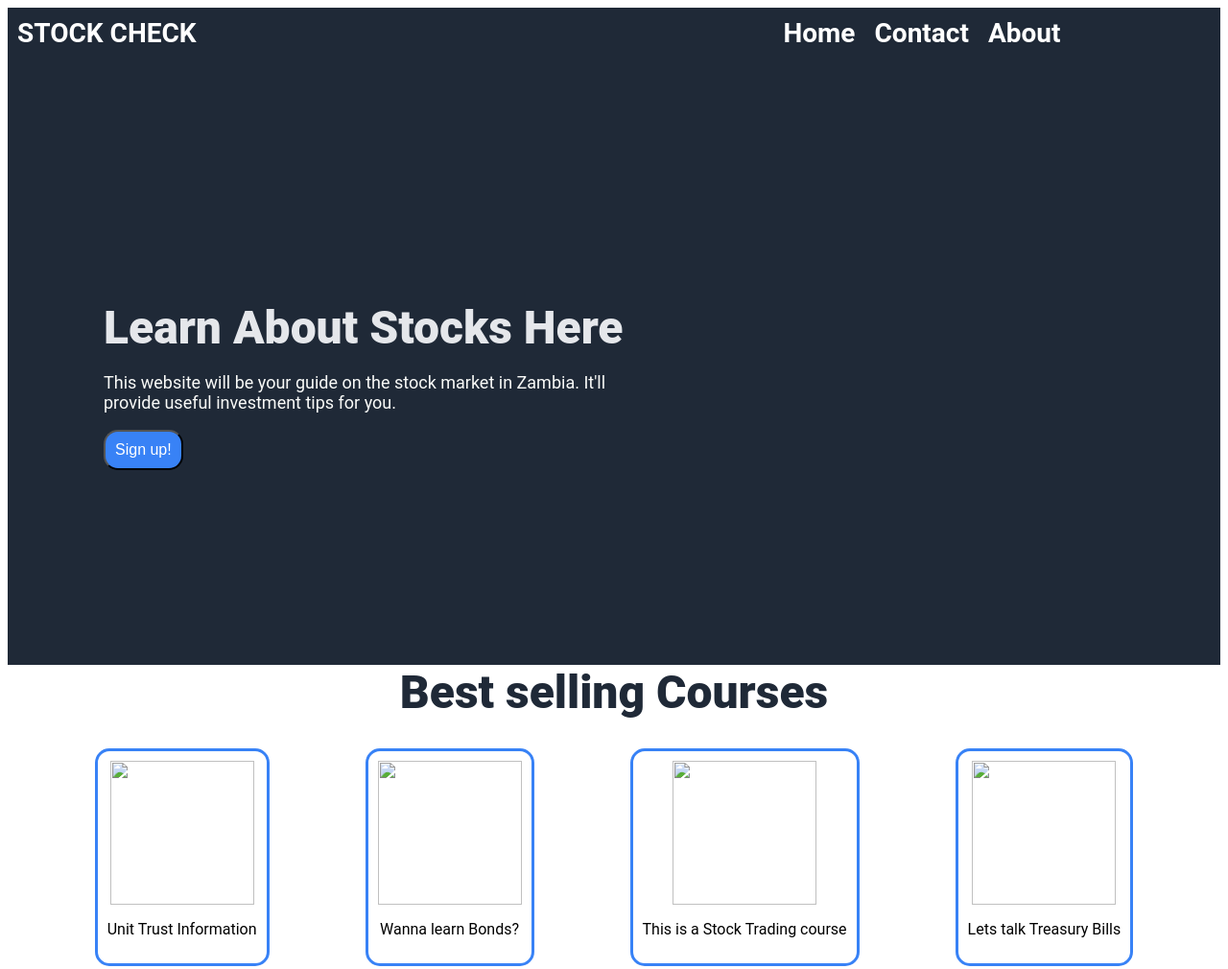
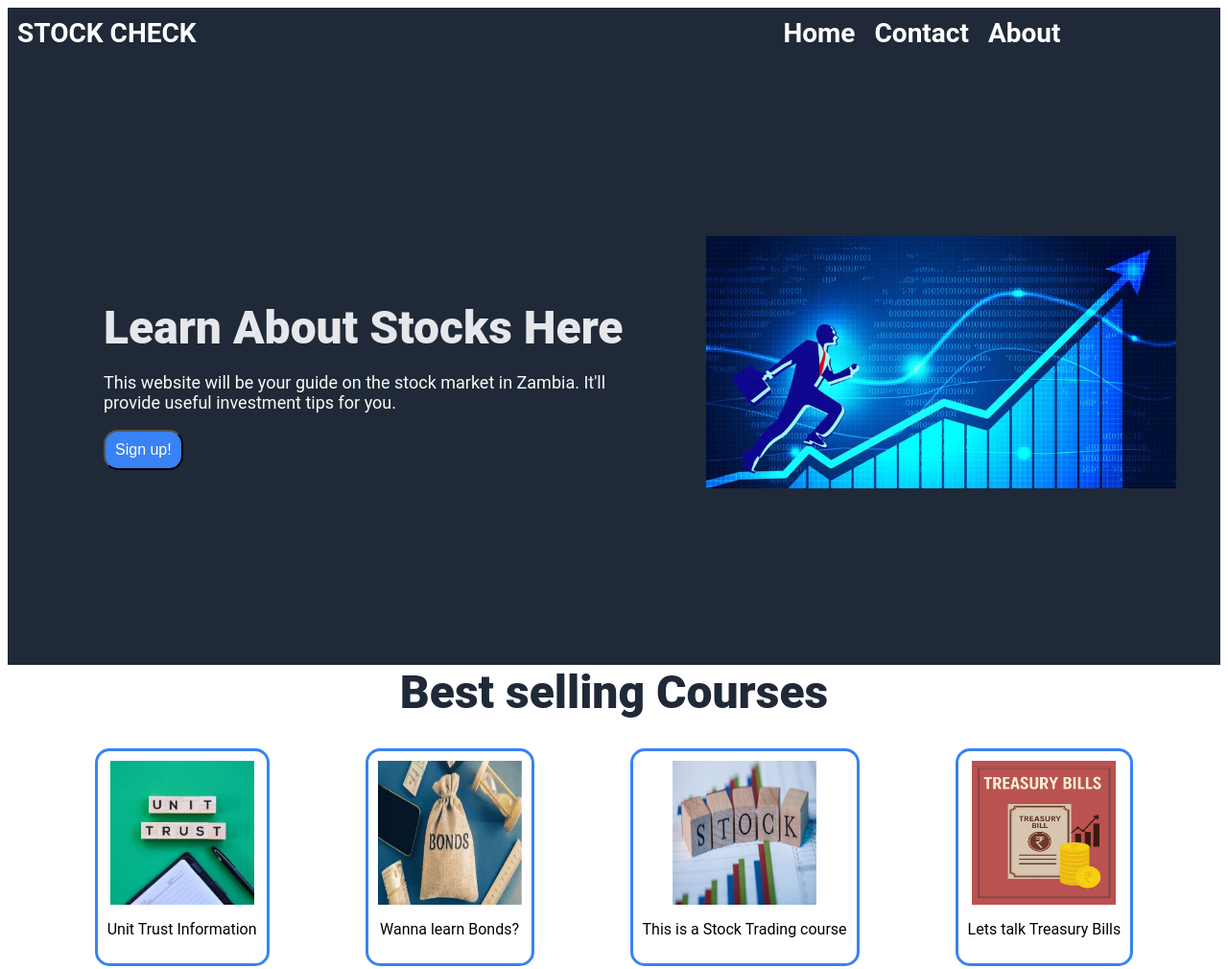
Before and after one commit to Bwite/Landing-Page, a plain HTML site: page index.html in a window 1280 px wide. Shown: the top 1010 px of the page at 96% size. Drawn offline with Linux system fonts and the light colour scheme; the site is published under a folder, as on GitHub Pages, so addresses that start at the root find nothing.

Commit message:
fixed photo error?

```diff
--- a/index.html
+++ b/index.html
@@ -32,7 +32,7 @@
                 <button>Sign up!</button>
             </div>
             <div class="belownav2">
-                <img src="/photos/rising.png" alt="">
+                <img src="photos/rising.png" alt="">
             </div>
         </div>
         <div class="midsection">
@@ -40,19 +40,19 @@
         <div class="cards">
 
             <div class="card">
-                <img src="/photos/unit-trusts.jpg" alt="">
+                <img src="photos/unit-trusts.jpg" alt="">
                 <p> Unit Trust Information</p>
             </div>
             <div class="card">
-                <img src="/photos/bonds2.jpg" alt="">
+                <img src="photos/bonds2.jpg" alt="">
                 <p> Wanna learn Bonds?</p>
             </div>
             <div class="card">
-                <img src="/photos/stockk.jpg" alt="">
+                <img src="photos/stockk.jpg" alt="">
                 <p> This is a Stock Trading course</p>
             </div>
             <div class="card">
-                <img src="/photos/treasury-bills.jpg" alt="">
+                <img src="photos/treasury-bills.jpg" alt="">
                 <p> Lets talk Treasury Bills</p>
             </div>
         </div>
```
